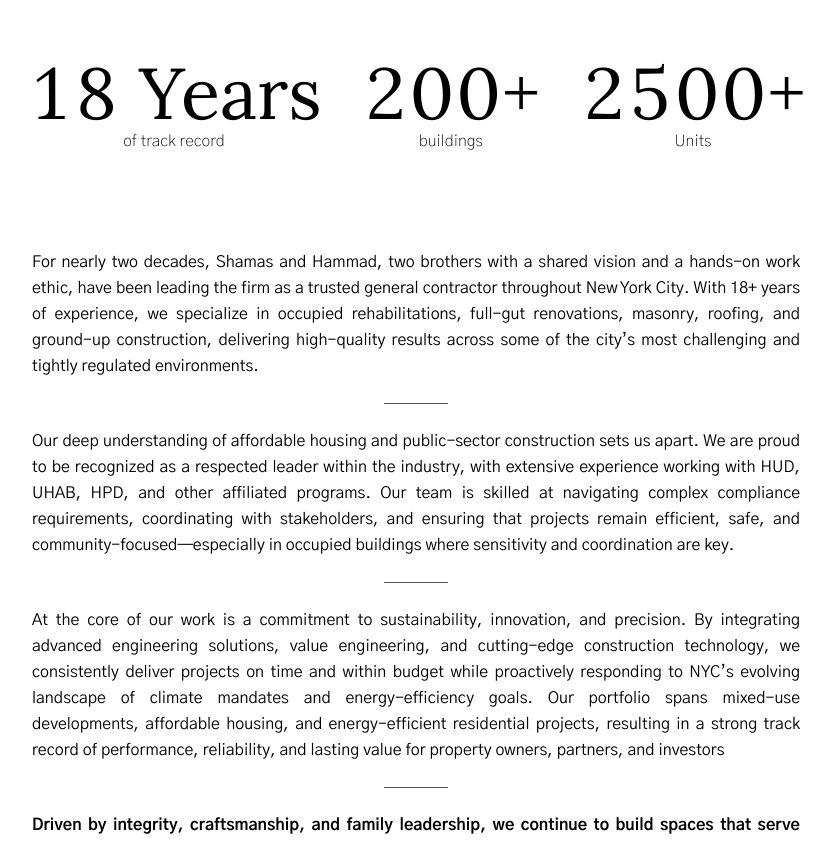
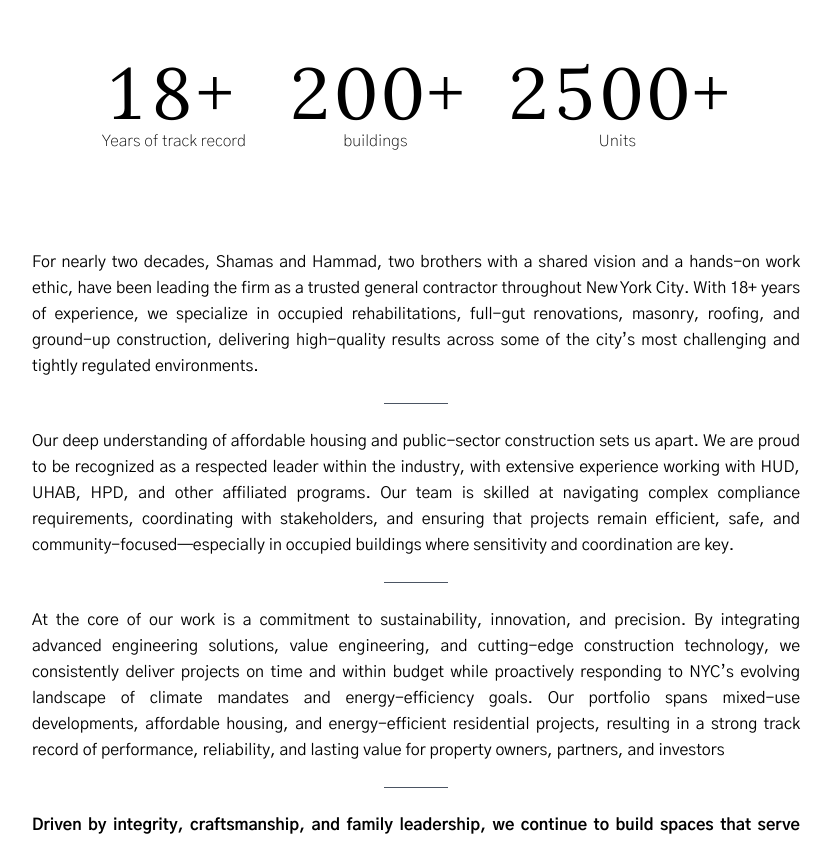
Before and after one commit to Mujtabakhalid300/shamas-website-nextjs, a Next.js app: page / in a window 1280 px wide. Shown: the part 1820-2661 px from the top of the page, without its empty margins (224-1058 px from the left). Built offline with nearby package versions, Linux system fonts and the light colour scheme.

Commit message:
Years moved to next line

```diff
--- a/app/page.js
+++ b/app/page.js
@@ -198,12 +198,12 @@
             className="flex flex-col items-center md:items-start justify-center"
           >
             <div className={`${lora.className} text-7xl`}>
-              <Counter value={18} /> Years
+              <Counter value={18} />+
             </div>
             <div
               className={`${gothic_A1.className} font-[100] text-base text-center max-w-3xl mx-auto`}
             >
-              of track record
+              Years of track record
             </div>
           </motion.div>
 
```
